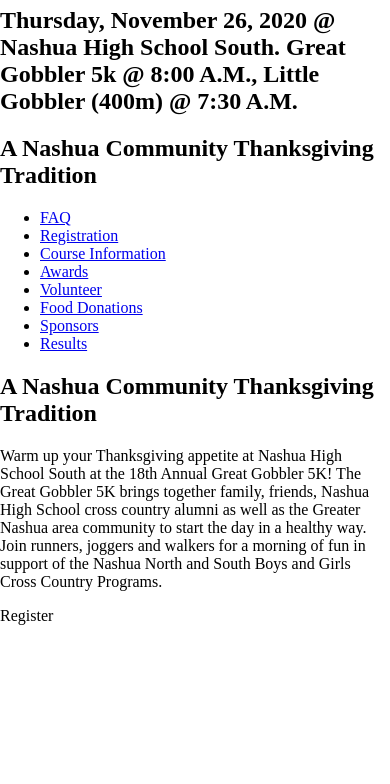
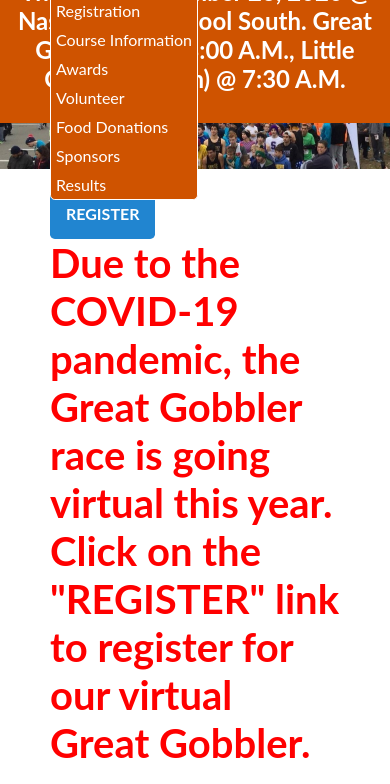
Before and after one commit to crammond/greatgobbler, a Gatsby site: page / in a window 390 px wide. Shown: the part 73-857 px from the top of the page. Built offline with nearby package versions, Linux system fonts and the light colour scheme; Gatsby itself is replaced by a stand-in of ours.

Commit message:
Style gatsby version of site to look similar to current version.

```diff
--- /dev/null
+++ b/gatsby-browser.js
@@ -0,0 +1,8 @@
+import React from "react";
+import "./src/components/layout.css";
+
+import Header from "./src/components/header.js";
+
+export const wrapPageElement = ({ element, props }) => (
+	<Header {...props}>{element}</Header>
+);
--- a/src/components/header.js
+++ b/src/components/header.js
@@ -1,7 +1,13 @@
 import React from "react";
 import { Link } from "gatsby";
 
+import greatGobblerLogo from "../images/gobblerlogo.png";
+import southLogo from "../images/panther_logo.png";
+import northLogo from "../images/titan_logo.png";
+import startingLinePic from "../images/gobbler_start_2016_crop3.jpg";
+
 const items = [
+    {key: '', name: 'Home'},
     {key: 'faq', name: 'FAQ'},
     {key: 'registration', name: 'Registration'},
     {key: 'course-information', name: 'Course Information'},
@@ -12,15 +18,34 @@
     {key: 'results', name: 'Results'},
 ];
 
-const Header = () => (
-    <div>
-        <h1>Great Gobbler 5k</h1>
-        <h2>Thursday, November 26, 2020 @ Nashua High School South. Great Gobbler 5k @ 8:00 A.M., Little Gobbler (400m) @ 7:30 A.M.</h2>
-        <h2>A Nashua Community Thanksgiving Tradition</h2>
-        <ul>
-        {items.map(({ key, name }) => <li key={key}><Link to={`/${key}`}>{name}</Link></li>)}
-        </ul>
-    </div>
+const Header = ({ children, uri }) => (
+    <>
+    <header className="header bg--orange text-color--white">
+        <div className="header-top">
+            <img src={greatGobblerLogo} height="100px" width="auto" alt=""/>
+            <h1 className="header-title">Great Gobbler 5k</h1>
+            <label htmlFor="hamburger">&#9776;</label>
+            <input type="checkbox" id="hamburger"/>
+            <ul className="header-nav">
+                {items.map(({ key, name }) => {
+                    const to = `/${key}`;
+                    return (
+                        <li key={key} className="header-nav-item">
+                            <Link className={`${to === uri ? " active" : ""}`} to={to}>{name}</Link>
+                        </li>
+                    );
+                })}
+            </ul>
+        </div>
+        <div className="header-bottom">
+            <img src={southLogo} height="100px" width="auto" alt=""/>
+            <h2>Thursday, November 26, 2020 @ Nashua High School South. Great Gobbler 5k @ 8:00 A.M., Little Gobbler (400m) @ 7:30 A.M.</h2>
+            <img src={northLogo} height="100px" width="auto" alt=""/>
+        </div>
+    </header>
+    <img src={startingLinePic} height="auto" width="100%" alt=""/>
+    {children}
+    </>
 );
 
 export default Header;
--- a/src/components/layout.css
+++ b/src/components/layout.css
@@ -1,10 +1,164 @@
-#root {
-  width: 100% !important;
-  height: 100% !important;
-  position: absolute;
+html,
+body {
+    height: 100%;
 }
 
+html {
+  height: 100%;
+}
 body {
+  min-height: 100%;
   margin: 0;
   padding: 0;
 }
+
+main {
+  max-width: 960px;
+  padding: 0 50px;
+  margin: 0 auto;
+}
+
+.header {
+  overflow: auto;
+  padding: 10px;
+}
+
+.header-top {
+  display: flex;
+  vertical-align: middle;
+  align-items: center;
+}
+
+
+.header-bottom {
+  justify-content: center;
+  display: flex;
+}
+
+.header-bottom > h2 {
+  max-width: 960px;
+  text-align: center;
+}
+
+.header-title {
+  margin: 0 1rem;
+}
+
+@media (max-width: 1300px) {
+  .header-title {
+    display: none;
+  }
+
+  .header img {
+    display: none;
+  }
+}
+
+@media (min-width: 911px) {
+  .header-top label { display: none; }
+}
+
+@media (max-width: 910px) {
+  .header-nav {
+    z-index: 999 !important;
+    display: flex;
+    flex-direction: column;
+    position: absolute;
+    left: 50px;
+    top: 10px;
+    border: 1px solid white;
+    background-color: rgb(207, 83, 0);
+    border-radius: 0.3rem;
+  }
+
+  .header-nav-item {
+    display: block;
+    margin: 0 !important;
+  }
+
+  .header-nav-item a {
+    display: block;
+    padding: 5px !important;
+  }
+
+  #hamburger:checked ~ .header-nav { display: none; }
+
+  #home {
+    flex-direction: column-reverse;
+  }
+}
+
+.header-top #hamburger { display: none; }
+
+.header-nav {
+  list-style-type: none;
+  padding: 0;
+  margin: 0;
+}
+
+.header-nav-item {
+  display: inline;
+  margin-left: 0.5rem;
+}
+
+.header-nav-item > a {
+  color: inherit;
+  text-decoration: none;
+  padding: 0.5rem;
+}
+
+.header-nav-item a.active {
+  background-color: rgba(255, 255, 255, 0.1);
+}
+
+.header-nav-item a:hover {
+  background-color: rgba(255, 255, 255, 0.1);
+}
+
+.bg--orange {
+  background-color: rgb(207, 83, 0);
+}
+
+.text-color--white {
+  color: white;
+}
+
+* {
+  font-family: Lato,"Helvetica Neue",Arial,Helvetica,sans-serif;
+}
+
+.float--left {
+  float: left;
+}
+
+.float--right {
+  float: right;
+}
+
+.text--vertically-centered {
+  vertical-align: middle;
+}
+
+.fill-height {
+  height: 100%;
+}
+
+.register-button {
+  display: block;
+  color: white;
+  text-decoration: none;
+  padding: 1rem;
+  background-color: #2185d0;
+  font-weight: bold;
+  border-radius: .3rem;
+  margin-top: 1rem;
+}
+
+.register-button:active {
+  background-color: #1d6aa5;
+}
+
+#home {
+  display: flex;
+  align-items: flex-start;
+}
--- a/src/components/layout.js
+++ b/src/components/layout.js
@@ -1,15 +1,11 @@
 import React from "react";
 import PropTypes from "prop-types";
 
-import Header from "./header";
 import SEO from "./seo";
-
-import "./layout.css"
 
 const Layout = ({ children, title }) => (
     <>
 		    <SEO title={title} />
-        <Header />
         <main>{children}</main>
     </>
 );
--- a/src/pages/course-information.js
+++ b/src/pages/course-information.js
@@ -1,6 +1,8 @@
 import React, { Component } from 'react';
 
 import Layout from '../components/layout';
+
+import courseMap from "../images/GobblerMAP2.png"
 
 class CourseInformation extends Component {
   render() {
@@ -10,6 +12,7 @@
           <p>
             The 5k race course begins and ends in front of Nashua South High School, running through Mines Falls for the 2nd and 3rd mile:
           </p>
+          <img src={courseMap} width="100%" height="auto" alt=""/>
         </Layout>
     )
   }
--- a/src/pages/index.js
+++ b/src/pages/index.js
@@ -4,14 +4,13 @@
 
 const Index = () => (
 	<Layout title="Home">
-		<div>
+		<div id="home">
 			<div>
-				<div>
-					<h2>A Nashua Community Thanksgiving Tradition</h2>
-					<p>Warm up your Thanksgiving appetite at Nashua High School South at the 18th Annual Great Gobbler 5K! The Great Gobbler 5K brings together family, friends, Nashua High School cross country alumni as well as the Greater Nashua area community to start the day in a healthy way.  Join runners, joggers and walkers for a morning of fun in support of the Nashua North and South Boys and Girls Cross Country Programs.</p>
-					<div>Register</div>
-				</div>
+				<p style={{color: "red", fontWeight: "bold", fontSize: "2.5rem", margin: 0 }}>Due to the COVID-19 pandemic, the Great Gobbler race is going virtual this year. Click on the "REGISTER" link to register for our virtual Great Gobbler.</p>
+				<h2>A Nashua Community Thanksgiving Tradition</h2>
+				<p>Warm up your Thanksgiving appetite at Nashua High School South at the 18th Annual Great Gobbler 5K! The Great Gobbler 5K brings together family, friends, Nashua High School cross country alumni as well as the Greater Nashua area community to start the day in a healthy way.  Join runners, joggers and walkers for a morning of fun in support of the Nashua North and South Boys and Girls Cross Country Programs.</p>
 			</div>
+			<a className="register-button" href='https://runsignup.com/Race/NH/Nashua/18thAnnualGreatGobblerThanksgivingDayVirtual5k' target='_blank' rel="noopener noreferrer">REGISTER</a>
 		</div>
 	</Layout>
 );
--- a/src/pages/sponsors.js
+++ b/src/pages/sponsors.js
@@ -75,12 +75,12 @@
           excellence, and promote community service.
         </p>
         <p>
-          To become a sponsor, download this form:
+          {"To become a sponsor, download this form: "}
           <a
             href="http://users.neo.myregisteredsite.com/7/4/4/11194447/assets/Great_Gobbler_-_Sponsorship_Levels.pdf"
             target="_blank"
             rel="noopener noreferrer"
-          > Sponsorship Form </a>
+          >Sponsorship Form</a>
         </p>
       </Layout>
     )
```
Also changed, not shown: src/pages/404.js (added, +10 -0 lines).
